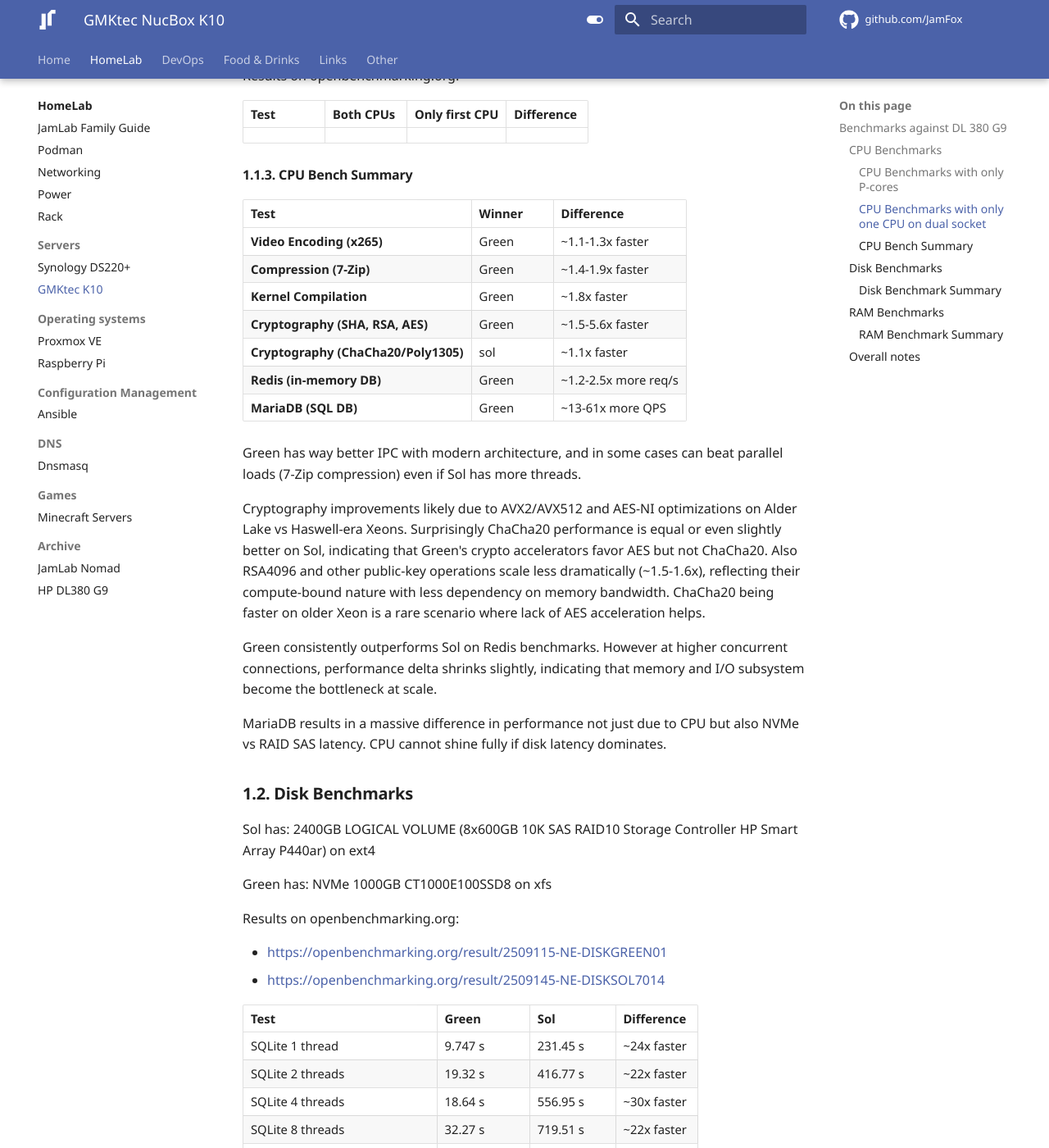
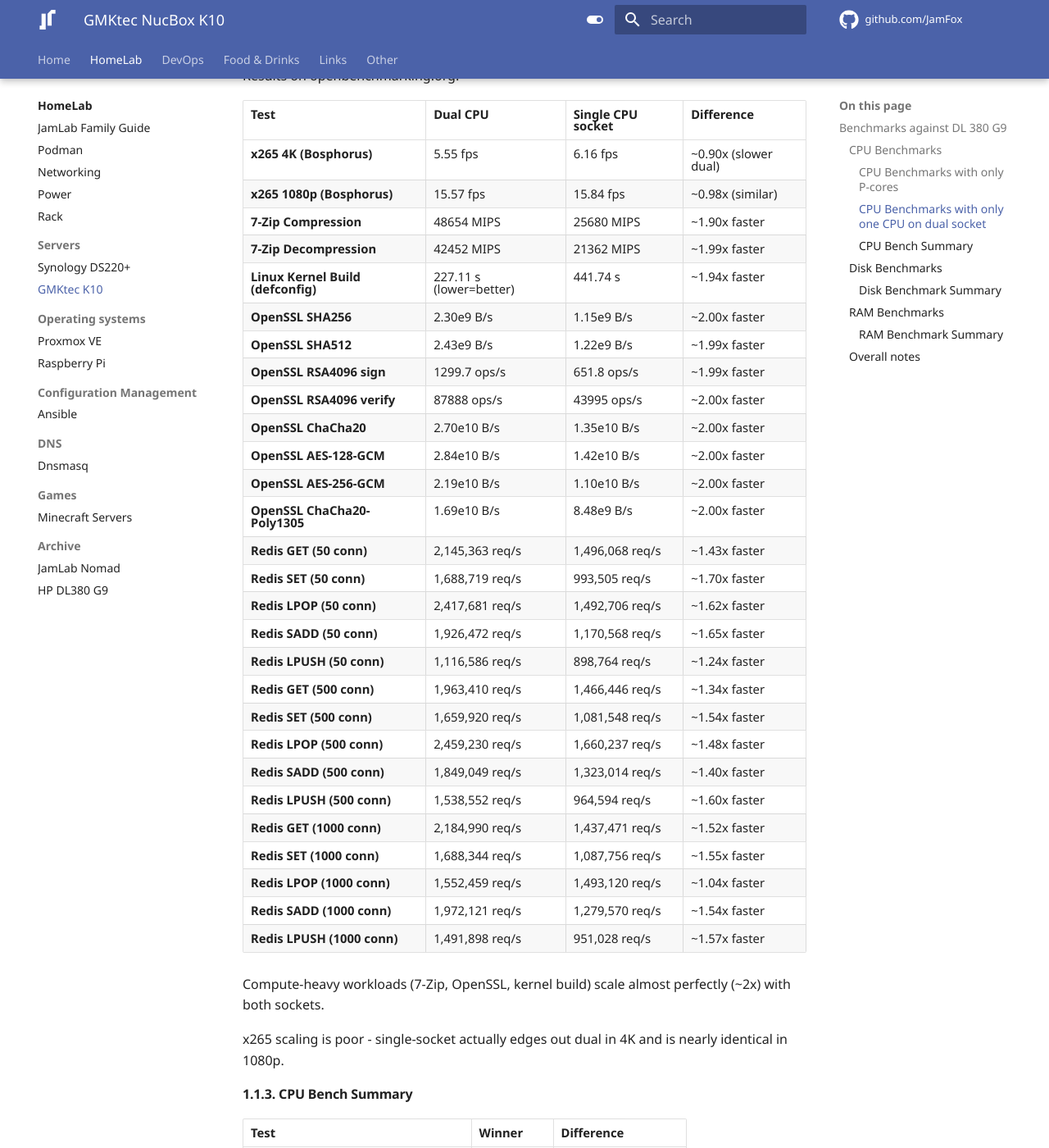
Before and after one commit to JamFox/docs.jamfox.dev, an MkDocs documentation site: the page built from docs/content/homelab/gmkteck10.md, in a window 1280 px wide and 1400 px high, scrolled down 4571 px. Shown: the whole window at 82% size. Built offline with MkDocs 1.6.1 and Material for MkDocs 9.7.7, drawn with Linux system fonts in a browser that asks for light colours; comment, search, counter and statistics services are not loaded.

Commit message:
add single cpu sol results

```diff
--- a/docs/content/homelab/gmkteck10.md
+++ b/docs/content/homelab/gmkteck10.md
@@ -144,9 +144,40 @@ Run task only on first CPU: `numactl --cpubind=0 --membind=0 <COMMAND>`
 
 Results on openbenchmarking.org:
 
-| Test                          | Both CPUs   | Only first CPU | Difference    |
-| ----------------------------- | ----------- | -------------- | --------------|
+| Test                               | Dual CPU                | Single CPU socket    | Difference            |
+| ---------------------------------- | ----------------------- | -------------------- | --------------------- |
+| **x265 4K (Bosphorus)**            | 5.55 fps                | 6.16 fps             | ~0.90x (slower dual) |
+| **x265 1080p (Bosphorus)**         | 15.57 fps               | 15.84 fps            | ~0.98x (similar)     |
+| **7-Zip Compression**              | 48654 MIPS              | 25680 MIPS           | ~1.90x faster        |
+| **7-Zip Decompression**            | 42452 MIPS              | 21362 MIPS           | ~1.99x faster        |
+| **Linux Kernel Build (defconfig)** | 227.11 s (lower=better) | 441.74 s             | ~1.94x faster        |
+| **OpenSSL SHA256**                 | 2.30e9 B/s              | 1.15e9 B/s           | ~2.00x faster        |
+| **OpenSSL SHA512**                 | 2.43e9 B/s              | 1.22e9 B/s           | ~1.99x faster        |
+| **OpenSSL RSA4096 sign**           | 1299.7 ops/s            | 651.8 ops/s          | ~1.99x faster        |
+| **OpenSSL RSA4096 verify**         | 87888 ops/s             | 43995 ops/s          | ~2.00x faster        |
+| **OpenSSL ChaCha20**               | 2.70e10 B/s             | 1.35e10 B/s          | ~2.00x faster        |
+| **OpenSSL AES-128-GCM**            | 2.84e10 B/s             | 1.42e10 B/s          | ~2.00x faster        |
+| **OpenSSL AES-256-GCM**            | 2.19e10 B/s             | 1.10e10 B/s          | ~2.00x faster        |
+| **OpenSSL ChaCha20-Poly1305**      | 1.69e10 B/s             | 8.48e9 B/s           | ~2.00x faster        |
+| **Redis GET (50 conn)**            | 2,145,363 req/s         | 1,496,068 req/s      | ~1.43x faster        |
+| **Redis SET (50 conn)**            | 1,688,719 req/s         | 993,505 req/s        | ~1.70x faster        |
+| **Redis LPOP (50 conn)**           | 2,417,681 req/s         | 1,492,706 req/s      | ~1.62x faster        |
+| **Redis SADD (50 conn)**           | 1,926,472 req/s         | 1,170,568 req/s      | ~1.65x faster        |
+| **Redis LPUSH (50 conn)**          | 1,116,586 req/s         | 898,764 req/s        | ~1.24x faster        |
+| **Redis GET (500 conn)**           | 1,963,410 req/s         | 1,466,446 req/s      | ~1.34x faster        |
+| **Redis SET (500 conn)**           | 1,659,920 req/s         | 1,081,548 req/s      | ~1.54x faster        |
+| **Redis LPOP (500 conn)**          | 2,459,230 req/s         | 1,660,237 req/s      | ~1.48x faster        |
+| **Redis SADD (500 conn)**          | 1,849,049 req/s         | 1,323,014 req/s      | ~1.40x faster        |
+| **Redis LPUSH (500 conn)**         | 1,538,552 req/s         | 964,594 req/s        | ~1.60x faster        |
+| **Redis GET (1000 conn)**          | 2,184,990 req/s         | 1,437,471 req/s      | ~1.52x faster        |
+| **Redis SET (1000 conn)**          | 1,688,344 req/s         | 1,087,756 req/s      | ~1.55x faster        |
+| **Redis LPOP (1000 conn)**         | 1,552,459 req/s         | 1,493,120 req/s      | ~1.04x faster        |
+| **Redis SADD (1000 conn)**         | 1,972,121 req/s         | 1,279,570 req/s      | ~1.54x faster        |
+| **Redis LPUSH (1000 conn)**        | 1,491,898 req/s         | 951,028 req/s        | ~1.57x faster        |
 
+Compute-heavy workloads (7-Zip, OpenSSL, kernel build) scale almost perfectly (~2x) with both sockets.
+
+x265 scaling is poor - single-socket actually edges out dual in 4K and is nearly identical in 1080p.
 
 #### CPU Bench Summary
 
```
